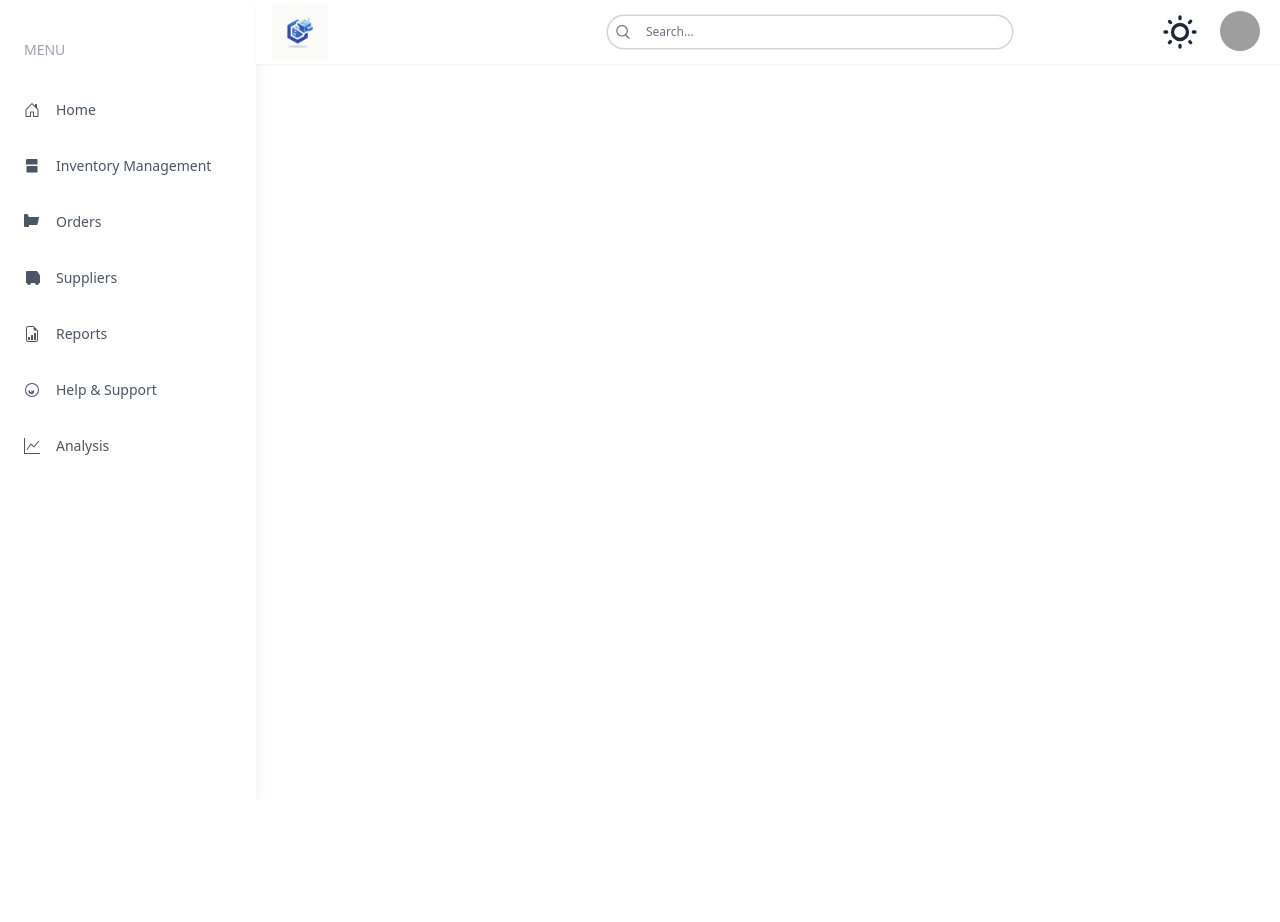
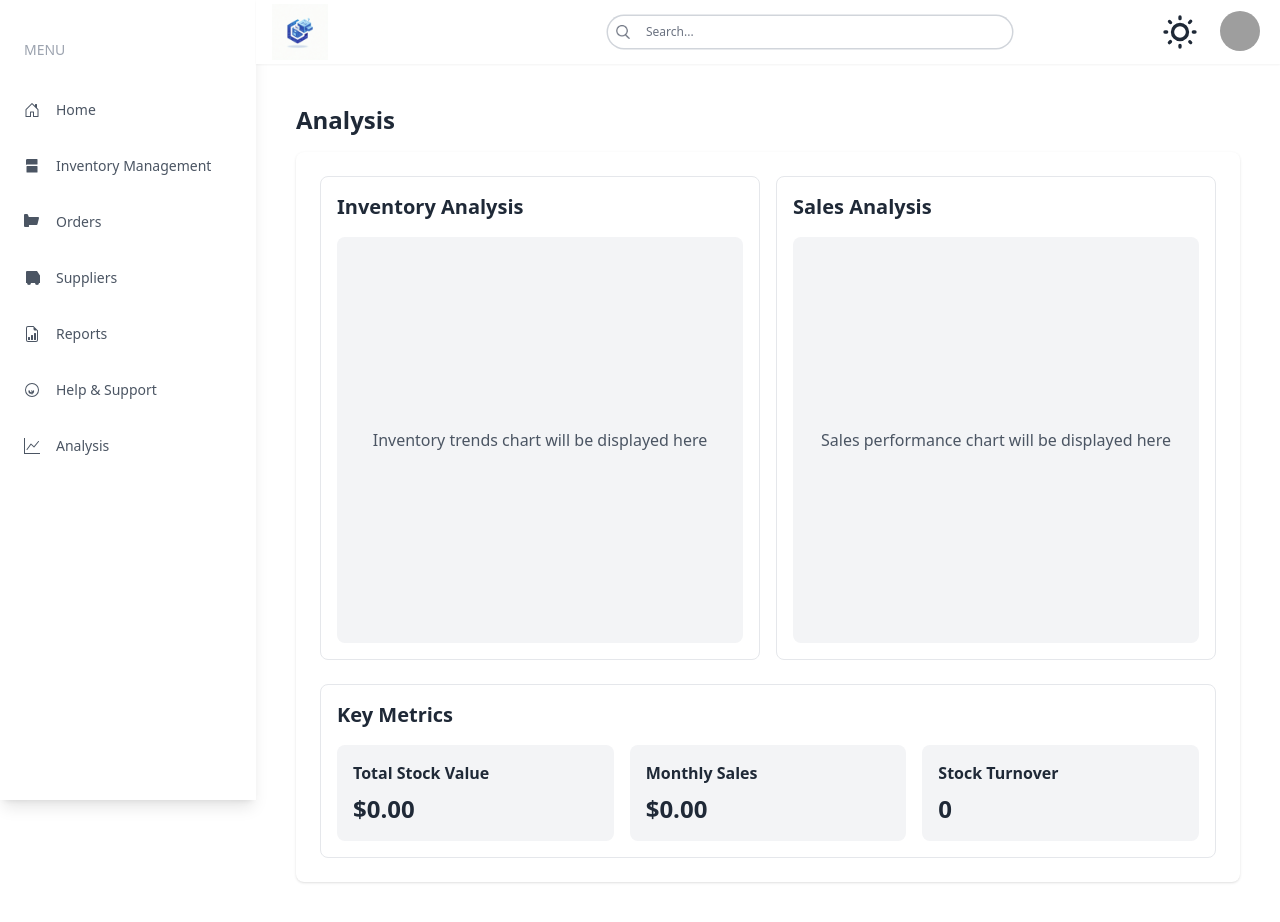
Before and after one commit to SandhanuDulmeth/Inventory_System_Frontend-React-Vite, a React (Vite) app: page /analysis in a window 1280 px wide. Before the commit the page ends 800 px from the top, so only its background shows below. Built offline with nearby package versions, Linux system fonts and the light colour scheme; grey boxes are pictures that could not be loaded.

Commit message:
feat: update App and Menu components to include new routes for Inventory Management, Orders, Suppliers, Reports, Help & Support, and Analysis

```diff
--- a/src/App.jsx
+++ b/src/App.jsx
@@ -6,10 +6,16 @@ import viteLogo from '/vite.svg'
 import './App.css'
 import Home from './pages/Home'
 import ThemeController from './components/ThemeController'
-import NavBar from './components/navBar'
+import NavBar from './components/NavBar'
 import Profile from './components/Profile'
 import Menu from './components/Menu'
 import { BrowserRouter, Routes, Route } from 'react-router-dom'
+import InventoryManagement from './pages/InventoryManagement'
+import Orders from './pages/Orders'
+import Suppliers from './pages/Suppliers'
+import Reports from './pages/Reports'
+import HelpSupport from './pages/HelpSupport'
+import Analysis from './pages/Analysis'
 
 function App() {
   return (
@@ -26,6 +32,12 @@ function App() {
           <div className="flex-1 p-4">
             <Routes>
               <Route path="/" element={<Home />} />
+              <Route path="/inventory" element={<InventoryManagement />} />
+              <Route path="/orders" element={<Orders />} />
+              <Route path="/suppliers" element={<Suppliers />} />
+              <Route path="/reports" element={<Reports />} />
+              <Route path="/help-support" element={<HelpSupport />} />
+              <Route path="/analysis" element={<Analysis />} />
             </Routes>
           </div>
         </div>
--- a/src/components/Menu.jsx
+++ b/src/components/Menu.jsx
@@ -11,32 +11,32 @@ const menuItems = [
       },
       {
         label: "Inventory Management",
-        href: "/",
+        href: "/inventory",
         icon: "inventory",
       },
       {
         label: "Orders",
-        href: "/",
+        href: "/orders",
         icon: "orders",
       },
       {
         label: "Suppliers",
-        href: "/",
+        href: "/suppliers",
         icon: "suppliers",
       },
       {
         label: "Reports",
-        href: "/",
+        href: "/reports",
         icon: "reports",
       },
       {
         label: "Help & Support",
-        href: "/",
+        href: "/help-support",
         icon: "help",
       },
       {
         label: "Analysis",
-        href: "/",
+        href: "/analysis",
         icon: "analysis",
       }
     ],
--- /dev/null
+++ b/src/pages/Analysis.jsx
@@ -0,0 +1,46 @@
+import React from 'react';
+
+const Analysis = () => {
+  return (
+    <div className="p-6">
+      <h1 className="text-2xl font-bold mb-4">Analysis</h1>
+      <div className="bg-white rounded-lg shadow p-6">
+        <div className="grid gap-6">
+          <div className="grid grid-cols-1 md:grid-cols-2 gap-4">
+            <div className="border rounded-lg p-4">
+              <h2 className="text-xl font-semibold mb-4">Inventory Analysis</h2>
+              <div className="aspect-square bg-gray-100 rounded-lg flex items-center justify-center">
+                <p className="text-gray-600">Inventory trends chart will be displayed here</p>
+              </div>
+            </div>
+            <div className="border rounded-lg p-4">
+              <h2 className="text-xl font-semibold mb-4">Sales Analysis</h2>
+              <div className="aspect-square bg-gray-100 rounded-lg flex items-center justify-center">
+                <p className="text-gray-600">Sales performance chart will be displayed here</p>
+              </div>
+            </div>
+          </div>
+          <div className="border rounded-lg p-4">
+            <h2 className="text-xl font-semibold mb-4">Key Metrics</h2>
+            <div className="grid grid-cols-1 md:grid-cols-3 gap-4">
+              <div className="bg-gray-100 p-4 rounded-lg">
+                <h3 className="font-semibold">Total Stock Value</h3>
+                <p className="text-2xl font-bold mt-2">$0.00</p>
+              </div>
+              <div className="bg-gray-100 p-4 rounded-lg">
+                <h3 className="font-semibold">Monthly Sales</h3>
+                <p className="text-2xl font-bold mt-2">$0.00</p>
+              </div>
+              <div className="bg-gray-100 p-4 rounded-lg">
+                <h3 className="font-semibold">Stock Turnover</h3>
+                <p className="text-2xl font-bold mt-2">0</p>
+              </div>
+            </div>
+          </div>
+        </div>
+      </div>
+    </div>
+  );
+};
+
+export default Analysis;
--- /dev/null
+++ b/src/pages/HelpSupport.jsx
@@ -0,0 +1,32 @@
+import React from 'react';
+
+const HelpSupport = () => {
+  return (
+    <div className="p-6">
+      <h1 className="text-2xl font-bold mb-4">Help & Support</h1>
+      <div className="bg-white rounded-lg shadow p-6">
+        <div className="grid gap-6">
+          <div className="border-b pb-4">
+            <h2 className="text-xl font-semibold mb-4">Frequently Asked Questions</h2>
+            <div className="space-y-4">
+              <div className="border rounded-lg p-4">
+                <h3 className="font-semibold mb-2">How do I add new inventory items?</h3>
+                <p className="text-gray-600">Navigate to Inventory Management and click on "Add New Item" button...</p>
+              </div>
+              <div className="border rounded-lg p-4">
+                <h3 className="font-semibold mb-2">How do I generate reports?</h3>
+                <p className="text-gray-600">Go to the Reports section and select the type of report you want to generate...</p>
+              </div>
+            </div>
+          </div>
+          <div>
+            <h2 className="text-xl font-semibold mb-4">Contact Support</h2>
+            <p className="text-gray-600">Need additional help? Contact our support team at support@example.com</p>
+          </div>
+        </div>
+      </div>
+    </div>
+  );
+};
+
+export default HelpSupport;
--- /dev/null
+++ b/src/pages/InventoryManagement.jsx
@@ -0,0 +1,24 @@
+import React from 'react';
+
+const InventoryManagement = () => {
+  return (
+    <div className="p-6">
+      <h1 className="text-2xl font-bold mb-4">Inventory Management</h1>
+      <div className="bg-white rounded-lg shadow p-6">
+        <div className="grid gap-4">
+          <div className="flex justify-between items-center">
+            <h2 className="text-xl font-semibold">Current Inventory</h2>
+            <button className="bg-blue-500 text-white px-4 py-2 rounded-lg hover:bg-blue-600">
+              Add New Item
+            </button>
+          </div>
+          <div className="border rounded-lg p-4">
+            <p className="text-gray-600">Inventory items will be displayed here</p>
+          </div>
+        </div>
+      </div>
+    </div>
+  );
+};
+
+export default InventoryManagement;
--- /dev/null
+++ b/src/pages/Orders.jsx
@@ -0,0 +1,24 @@
+import React from 'react';
+
+const Orders = () => {
+  return (
+    <div className="p-6">
+      <h1 className="text-2xl font-bold mb-4">Orders</h1>
+      <div className="bg-white rounded-lg shadow p-6">
+        <div className="grid gap-4">
+          <div className="flex justify-between items-center">
+            <h2 className="text-xl font-semibold">Order Management</h2>
+            <button className="bg-blue-500 text-white px-4 py-2 rounded-lg hover:bg-blue-600">
+              Create New Order
+            </button>
+          </div>
+          <div className="border rounded-lg p-4">
+            <p className="text-gray-600">Orders will be displayed here</p>
+          </div>
+        </div>
+      </div>
+    </div>
+  );
+};
+
+export default Orders;
--- /dev/null
+++ b/src/pages/Reports.jsx
@@ -0,0 +1,29 @@
+import React from 'react';
+
+const Reports = () => {
+  return (
+    <div className="p-6">
+      <h1 className="text-2xl font-bold mb-4">Reports</h1>
+      <div className="bg-white rounded-lg shadow p-6">
+        <div className="grid gap-6">
+          <div className="grid grid-cols-1 md:grid-cols-2 lg:grid-cols-3 gap-4">
+            <div className="border rounded-lg p-4">
+              <h3 className="font-semibold mb-2">Inventory Report</h3>
+              <p className="text-gray-600">View inventory status and stock levels</p>
+            </div>
+            <div className="border rounded-lg p-4">
+              <h3 className="font-semibold mb-2">Sales Report</h3>
+              <p className="text-gray-600">Analyze sales performance</p>
+            </div>
+            <div className="border rounded-lg p-4">
+              <h3 className="font-semibold mb-2">Supplier Report</h3>
+              <p className="text-gray-600">Review supplier performance</p>
+            </div>
+          </div>
+        </div>
+      </div>
+    </div>
+  );
+};
+
+export default Reports;
--- /dev/null
+++ b/src/pages/Suppliers.jsx
@@ -0,0 +1,24 @@
+import React from 'react';
+
+const Suppliers = () => {
+  return (
+    <div className="p-6">
+      <h1 className="text-2xl font-bold mb-4">Suppliers</h1>
+      <div className="bg-white rounded-lg shadow p-6">
+        <div className="grid gap-4">
+          <div className="flex justify-between items-center">
+            <h2 className="text-xl font-semibold">Supplier Management</h2>
+            <button className="bg-blue-500 text-white px-4 py-2 rounded-lg hover:bg-blue-600">
+              Add New Supplier
+            </button>
+          </div>
+          <div className="border rounded-lg p-4">
+            <p className="text-gray-600">Suppliers list will be displayed here</p>
+          </div>
+        </div>
+      </div>
+    </div>
+  );
+};
+
+export default Suppliers;
```
